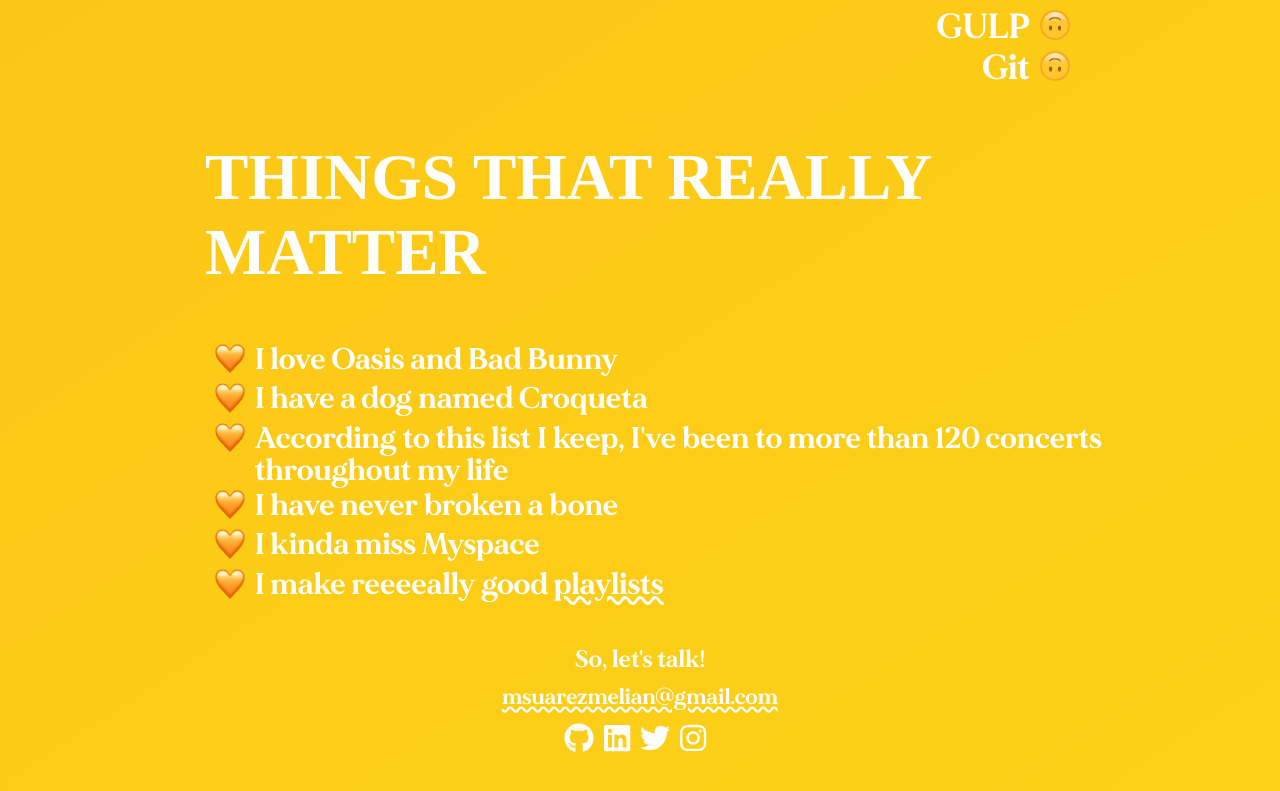
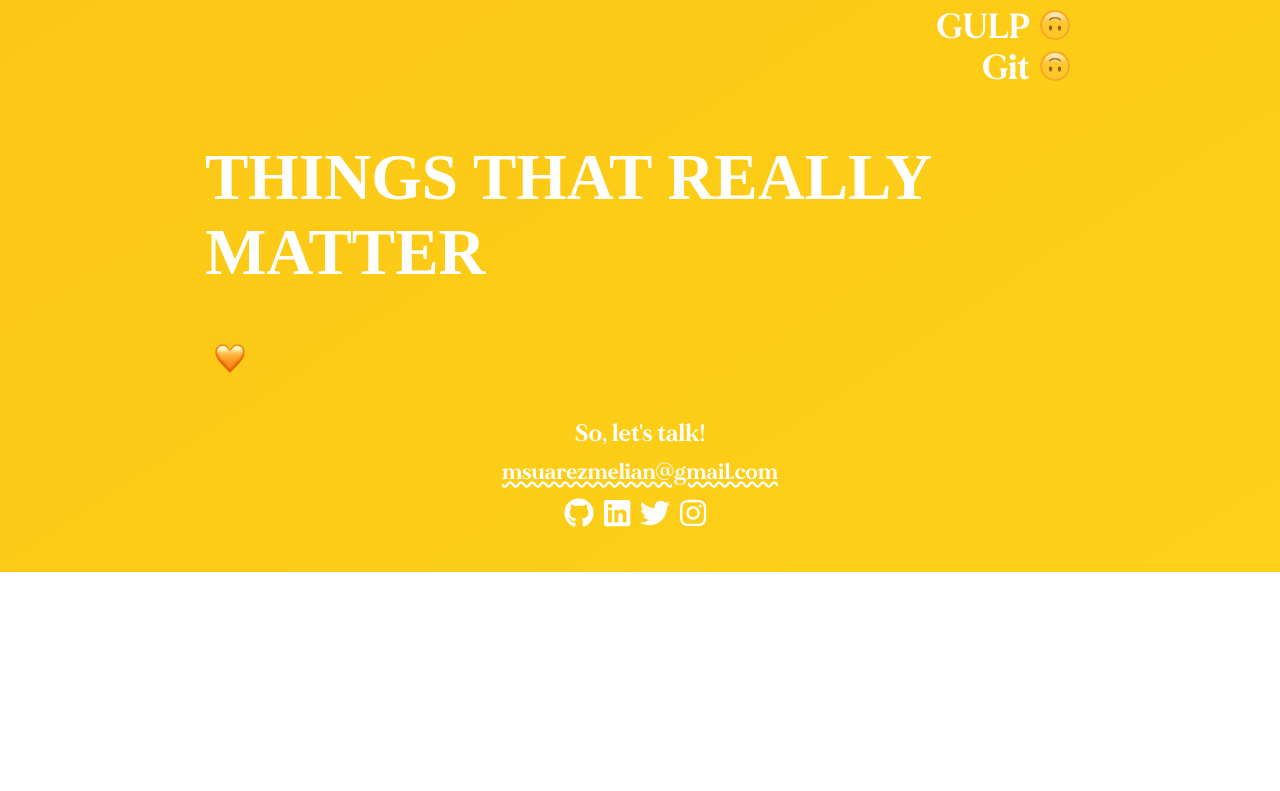
Before and after one commit to miriamschaefer/porfolio, a React (Create React App) app: page / in a window 1280 px wide. Shown: the part 1918-2709 px from the top of the page. After the commit the page ends 2490 px from the top, so only its background shows below. Built offline with nearby package versions, Linux system fonts and the light colour scheme; a web font is replaced by a local one.

Commit message:
start setting random fact section

```diff
--- a/src/components/Stuff.js
+++ b/src/components/Stuff.js
@@ -2,7 +2,82 @@ import React from 'react';
 import heart from '../images/emoji-heart.png';
 import Fade from 'react-reveal/Fade';
 
+// const Stuff = () => {
+//   return (
+//     <Fade left>
+//       <section className="main__stuff">
+//         <h2 className="main__stuff__title">Things that really matter</h2>
+
+//         <ul className="main__stuff__list">
+//           <li className="main__stuff__list__item">
+//             <div className="main__stuff__list__item__icon">
+//               <img src={heart} alt="emoji" />
+//             </div>
+//             <p>I love Oasis and Bad Bunny</p>
+//           </li>
+//           <li className="main__stuff__list__item">
+//             <div className="main__stuff__list__item__icon">
+//               <img src={heart} alt="emoji" />
+//             </div>
+//             <p>I have a dog named Croqueta</p>
+//           </li>
+//           <li className="main__stuff__list__item">
+//             <div className="main__stuff__list__item__icon">
+//               <img src={heart} alt="emoji" />
+//             </div>
+//             <p>
+//               According to this list I keep, I've been to more than 120 concerts
+//               throughout my life
+//             </p>
+//           </li>
+//           <li className="main__stuff__list__item">
+//             <div className="main__stuff__list__item__icon">
+//               <img src={heart} alt="emoji" />
+//             </div>
+//             <p>I have never broken a bone</p>
+//           </li>
+//           <li className="main__stuff__list__item">
+//             <div className="main__stuff__list__item__icon">
+//               <img src={heart} alt="emoji" />
+//             </div>
+//             <p>I kinda miss Myspace</p>
+//           </li>
+
+//           <li className="main__stuff__list__item">
+//             <div className="main__stuff__list__item__icon">
+//               <img src={heart} alt="emoji" />
+//             </div>
+//             <p>
+//               I make reeeeally good{' '}
+//               <a
+//                 href="https://open.spotify.com/user/eme_x?si=wzjkxOwfSI2b30YwTkr2RA"
+//                 alt="Spotify profile"
+//               >
+//                 playlists
+//               </a>
+//             </p>
+//           </li>
+//         </ul>
+//       </section>
+//     </Fade>
+//   );
+// };
+
+const facts = [
+  'I love Oasis and Bad Bunny',
+  'I have a dog named Croqueta',
+  'I make really good playlists',
+];
+
 const Stuff = () => {
+  function getFact() {
+    facts.forEach(function (fact, index) {
+      setTimeout(function () {
+        return console.log(fact);
+      }, 5000 * (index + 1));
+    });
+  }
+
   return (
     <Fade left>
       <section className="main__stuff">
@@ -13,54 +88,11 @@ const Stuff = () => {
             <div className="main__stuff__list__item__icon">
               <img src={heart} alt="emoji" />
             </div>
-            <p>I love Oasis and Bad Bunny</p>
-          </li>
-          <li className="main__stuff__list__item">
-            <div className="main__stuff__list__item__icon">
-              <img src={heart} alt="emoji" />
-            </div>
-            <p>I have a dog named Croqueta</p>
-          </li>
-          <li className="main__stuff__list__item">
-            <div className="main__stuff__list__item__icon">
-              <img src={heart} alt="emoji" />
-            </div>
-            <p>
-              According to this list I keep, I've been to more than 120 concerts
-              throughout my life
-            </p>
-          </li>
-          <li className="main__stuff__list__item">
-            <div className="main__stuff__list__item__icon">
-              <img src={heart} alt="emoji" />
-            </div>
-            <p>I have never broken a bone</p>
-          </li>
-          <li className="main__stuff__list__item">
-            <div className="main__stuff__list__item__icon">
-              <img src={heart} alt="emoji" />
-            </div>
-            <p>I kinda miss Myspace</p>
-          </li>
-
-          <li className="main__stuff__list__item">
-            <div className="main__stuff__list__item__icon">
-              <img src={heart} alt="emoji" />
-            </div>
-            <p>
-              I make reeeeally good{' '}
-              <a
-                href="https://open.spotify.com/user/eme_x?si=wzjkxOwfSI2b30YwTkr2RA"
-                alt="Spotify profile"
-              >
-                playlists
-              </a>
-            </p>
+            {getFact()}
           </li>
         </ul>
       </section>
     </Fade>
   );
 };
-
 export default Stuff;
--- a/src/services/projects.json
+++ b/src/services/projects.json
@@ -7,7 +7,7 @@
     "github": "https://github.com/miriamschaefer/rick-and-morty-character-search-react",
     "web": "https://miriamschaefer.github.io/rick-and-morty-character-search-react/",
     "id": 1,
-    "goals": "The main goal for this short project was to work with ReactJS and create a small SPA. The main characteristics it should have was to render the first projects of the rickandmortyapi alphabetically. After that, each character card should be clickable and show an information page with more trivia of the character. Also, a text input and some filters have been implemented so the user could search for the desired character. Also, I decided to add a landing page for the project and a random quote which is also generated by the same API.",
+    "goals": "The main goal for this short project was to work with ReactJS and create a small SPA. The main characteristics it should have was to render the first projects of the rickandmortyapi alphabetically. After that, each character card should be clickable and show an information page with more trivia of the character. Also, a text input and some filters have been implemented so the user could search for the desired character. I decided to add a landing page for the project and a random quote, that changes automatically every ten seconds, which is generated by a different API.",
     "mockup": "https://raw.githubusercontent.com/miriamschaefer/porfolio/master/src/images/project-mockup-1.png"
   },
   {
@@ -26,18 +26,18 @@
     "web": "http://beta.adalab.es/project-promo-j-m-3-team-6/#/",
     "id": 2,
     "goals": "In this team project we had to refactor the code from another team and implement ReactJS. The main challenge was to get to know how the workflow changes comparing to a project built with Javascript Vanilla and also get to work with inherited code and the problems that come with it.",
-    "mockup": "https://raw.githubusercontent.com/miriamschaefer/porfolio/master/src/images/project-mockup-1.png"
+    "mockup": "https://raw.githubusercontent.com/miriamschaefer/porfolio/master/src/images/project-mockup-2.png"
   },
   {
     "name": "Awesome Profile Cards JS Vanilla",
     "about": "Javascript web app that allows the user to create a personal business card and share it on his social media.",
-    "tags": ["HTML", "SASS", "Javascript", "Local Storage"],
+    "tags": ["HTML", "SASS", "Javascript", "Local Storage", "GULP"],
     "image": "https://raw.githubusercontent.com/miriamschaefer/porfolio/dev/src/images/project-image-sailor-code.png",
     "github": "https://github.com/miriamschaefer/awesome-profile-cards-javascript",
     "web": "http://beta.adalab.es/project-module-2-group-6/",
     "id": 3,
-    "goals": "The main goal for this project was to learn how to handle events and forms with Javascript. Also, we had to work for the first time with a file input and connect the API that will generate the card.",
-    "mockup": "https://raw.githubusercontent.com/miriamschaefer/porfolio/master/src/images/project-mockup-1.png"
+    "goals": "The main goal for this project was to learn how to handle events and forms with Javascript. Also, we had to work for the first time with a file input and connect the API that  generates the card the user will be available to share on his social media channels.",
+    "mockup": "https://raw.githubusercontent.com/miriamschaefer/porfolio/master/src/images/project-mockup-3.png"
   },
   {
     "name": "Seriéfilas",
@@ -48,7 +48,7 @@
     "web": "http://beta.adalab.es/modulo-2-evaluacion-final-miriamschaefer/",
     "id": 4,
     "goals": "Final project for the Javascript module. We were asked to develop a search app that connected with TVApi. Also, apart from working with the API and the search input, we had to create a functionality so the user could keep a list of favorites which were also kept in localStorage, so the list would also be rendered if the user visited several times.",
-    "mockup": "https://raw.githubusercontent.com/miriamschaefer/porfolio/master/src/images/project-mockup-1.png"
+    "mockup": "https://raw.githubusercontent.com/miriamschaefer/porfolio/master/src/images/project-mockup-4.png"
   },
   {
     "name": "PowerFrontend",
@@ -59,7 +59,7 @@
     "web": "http://beta.adalab.es/project-promo-j-module-1-team-8/",
     "id": 5,
     "goals": "Group project for the first module of Adalab. The main goal was to set the HTML structure for the first time and get to know the elements and the way the behave with a mobile-first implementation. Also, we had to create a contact form.",
-    "mockup": "https://raw.githubusercontent.com/miriamschaefer/porfolio/master/src/images/project-mockup-1.png"
+    "mockup": "https://raw.githubusercontent.com/miriamschaefer/porfolio/master/src/images/project-mockup-5.png"
   },
   {
     "name": "Pokedex",
@@ -70,6 +70,6 @@
     "web": "https://miriamschaefer.github.io/pokedex/",
     "id": 6,
     "goals": "The main goal of this project was to render the first 12 Pokemons from a JSON file. After that, I decided to implement a fav list and Local Storage so the user could add its fav Pokemons. Working on implementing the whole PokeApi, so the first 150 creatures are available.",
-    "mockup": "https://raw.githubusercontent.com/miriamschaefer/porfolio/master/src/images/project-mockup-1.png"
+    "mockup": "https://raw.githubusercontent.com/miriamschaefer/porfolio/master/src/images/project-mockup-6.png"
   }
 ]
--- a/src/stylesheets/design/_projectDetail.scss
+++ b/src/stylesheets/design/_projectDetail.scss
@@ -15,6 +15,7 @@
   h4 {
     text-align: center;
     padding: 0 10px 10px 10px;
+    // margin-bottom: 0;
     font-family: $font-titles;
     font-size: rem(40);
     background: -webkit-linear-gradient(#fcdf1a, #fe950d, #f84770);
@@ -29,10 +30,6 @@
 
   & p {
     padding: 0 10px 0 10px;
-
-    @include media($tablet) {
-      padding: 0 40px 0 40px;
-    }
   }
 
   &__info {
@@ -45,7 +42,7 @@
     text-align: center;
     font-size: rem(24);
     margin-left: 15%;
-
+    margin-bottom: 25px;
     &__item {
       display: flex;
       align-items: center;
@@ -91,6 +88,7 @@
     display: flex;
     justify-content: center;
     align-items: center;
+    padding-top: 25px;
     padding-bottom: 25px;
     align-items: center;
 
--- a/src/stylesheets/design/_projectList.scss
+++ b/src/stylesheets/design/_projectList.scss
@@ -30,7 +30,6 @@
 
   &__item {
     max-width: 500px;
-
     margin: 0 10px 15px 10px;
     text-align: center;
     font-size: rem(28);
```
Also changed, not shown: 2 other files (tests, documents, lock files or other folders).
